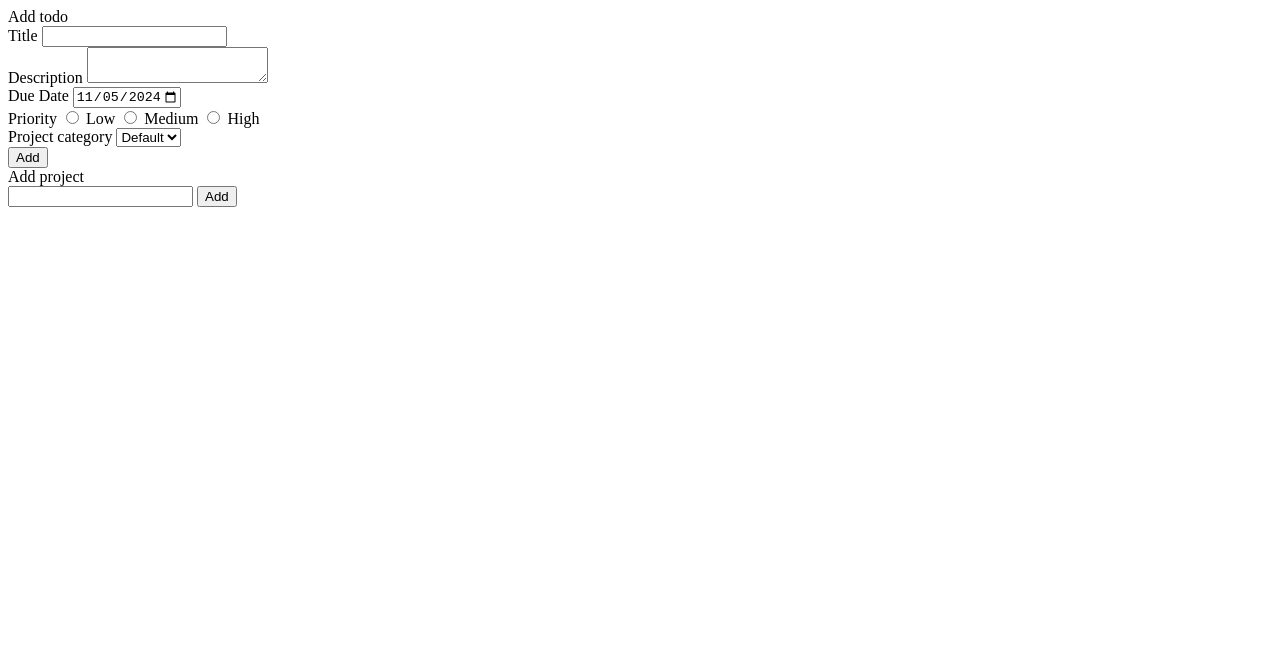
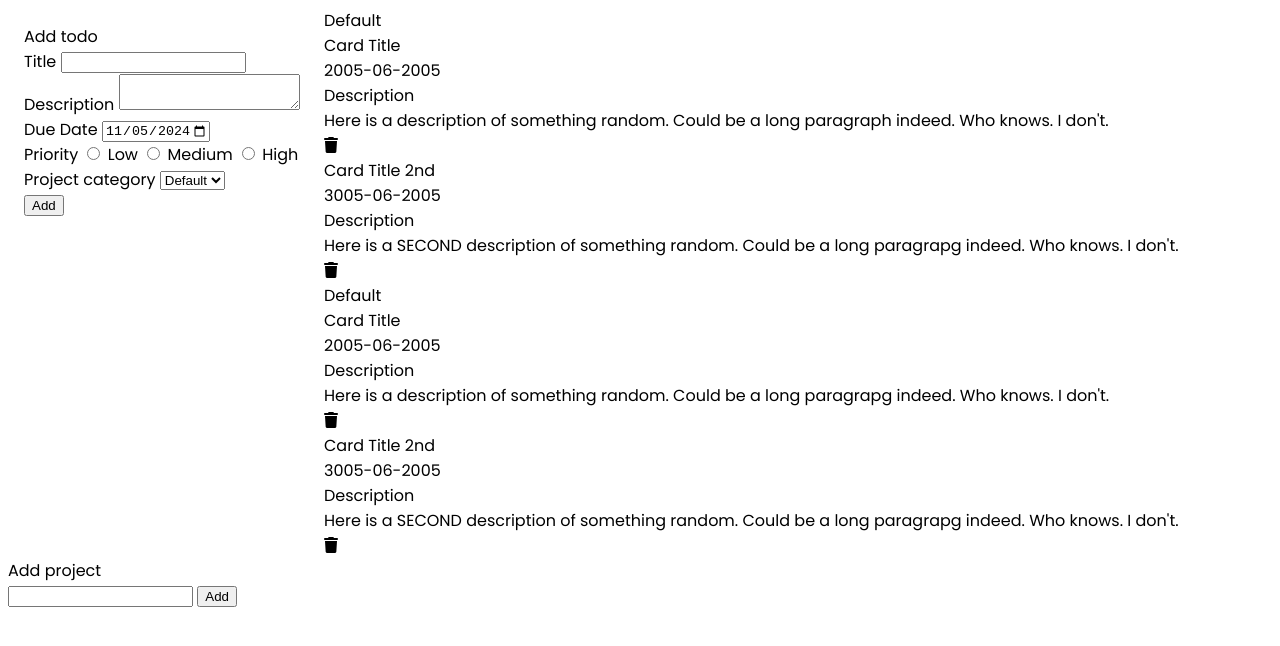
Before and after one commit to NadifRahman/assignment-agenda-app, a website built with webpack: page src/index.html in a window 1280 px wide. Built offline with nearby package versions, Linux system fonts and the light colour scheme.

Commit message:
Add dummy markup of project container section

```diff
--- a/package.json
+++ b/package.json
@@ -19,7 +19,9 @@
   },
   "homepage": "https://github.com/NadifRahman/todo-list#readme",
   "devDependencies": {
+    "css-loader": "^7.1.1",
     "html-webpack-plugin": "^5.6.0",
+    "style-loader": "^4.0.0",
     "webpack": "^5.91.0",
     "webpack-cli": "^5.1.4",
     "webpack-dev-server": "^5.0.4"
--- a/src/index.html
+++ b/src/index.html
@@ -4,8 +4,13 @@
     <meta charset="UTF-8">
     <meta name="viewport" content="width=device-width, initial-scale=1.0">
     <title>Todolist</title>
+    <script src="https://kit.fontawesome.com/00ec6621b9.js" crossorigin="anonymous"></script>
+    <link rel="preconnect" href="https://fonts.googleapis.com">
+    <link rel="preconnect" href="https://fonts.gstatic.com" crossorigin>
+    <link href="https://fonts.googleapis.com/css2?family=Poppins:ital,wght@0,100;0,200;0,300;0,400;0,500;0,600;0,700;0,800;0,900;1,100;1,200;1,300;1,400;1,500;1,600;1,700;1,800;1,900&display=swap" rel="stylesheet">
 </head>
 <body>
+    <div class="container">
         <div class="todo-adder">
             <div class="form-title">Add todo</div>
             <form class="todo-form">
@@ -47,7 +52,51 @@
                     <button type="submit" id="project-add-btn">Add</button>
                 </div>
             </form>
-
         </div>
+        <div id="project-container">
+            <div class="project" data-index="0">
+                <div class="project-title">Default</div>
+                <div class="todo-card-container">
+                    <div class="todo-card" data-index="0">
+                        <div class="todo-card-title">Card Title</div>
+                        <div class="todo-card-date">2005-06-2005</div>
+                        <div class="todo-description-title">Description</div>
+                        <div class="todo-description">Here is a description of something random.
+                            Could be a long paragraph indeed. Who knows. I don't.</div>
+                        <i class="fa-solid fa-trash delete-Btn"></i>
+                    </div>
+                    <div class="todo-card" data-index="1">
+                        <div class="todo-card-title">Card Title 2nd</div>
+                        <div class="todo-card-date">3005-06-2005</div>
+                        <div class="todo-description-title">Description</div>
+                        <div class="todo-description">Here is a SECOND description of something random.
+                            Could be a long paragrapg indeed. Who knows. I don't.</div>
+                        <i class="fa-solid fa-trash delete-Btn"></i>
+                    </div>
+                </div>
+            </div>
+            <div class="project" data-index="0">
+                <div class="project-title">Default</div>
+                <div class="todo-card-container">
+                    <div class="todo-card" data-index="0">
+                        <div class="todo-card-title">Card Title</div>
+                        <div class="todo-card-date">2005-06-2005</div>
+                        <div class="todo-description-title">Description</div>
+                        <div class="todo-description">Here is a description of something random.
+                            Could be a long paragrapg indeed. Who knows. I don't.</div>
+                        <i class="fa-solid fa-trash delete-Btn"></i>
+                    </div>
+                    <div class="todo-card" data-index="1">
+                        <div class="todo-card-title">Card Title 2nd</div>
+                        <div class="todo-card-date">3005-06-2005</div>
+                        <div class="todo-description-title">Description</div>
+                        <div class="todo-description">Here is a SECOND description of something random.
+                            Could be a long paragrapg indeed. Who knows. I don't.</div>
+                        <i class="fa-solid fa-trash delete-Btn"></i>
+                    </div>
+                </div>
+            </div>
+        </div>
+    </div> <!--container end-->
 </body>
 </html>
--- a/src/index.js
+++ b/src/index.js
@@ -0,0 +1 @@
+import './style.css'
--- /dev/null
+++ b/src/style.css
@@ -0,0 +1,35 @@
+:root {
+    margin: 0;
+    padding: 0;
+    font-family: "Poppins", sans-serif;
+    font-size: 16px;
+}
+
+
+body {
+    height: 100vh;
+
+}
+
+.container {
+    display: grid;
+    grid-template-columns: 1fr 3fr;
+    grid-template-rows: 1fr auto;
+
+}
+
+.todo-adder {
+    grid-column: 1/2;
+    grid-row: 1/2;
+    padding: 1rem;
+}
+
+.project-adder {
+    grid-column: 1/2;
+    grid-row: 2/3;
+}
+
+.project-container {
+    grid-column: 2/3;
+    grid-row: 1/3;
+}
--- a/webpack.config.js
+++ b/webpack.config.js
@@ -25,6 +25,12 @@ module.exports = {
         hot: true,
     },
 
-    devtool: 'inline-source-map'
+    devtool: 'inline-source-map',
+    module: {
+        rules: [{
+            test: /\.css$/i,
+            use: ["style-loader", "css-loader"]
+        }]
+    }
 
 };
```
Also changed, not shown: 1 other file. Lines whose indentation alone changed are shown as unchanged.
